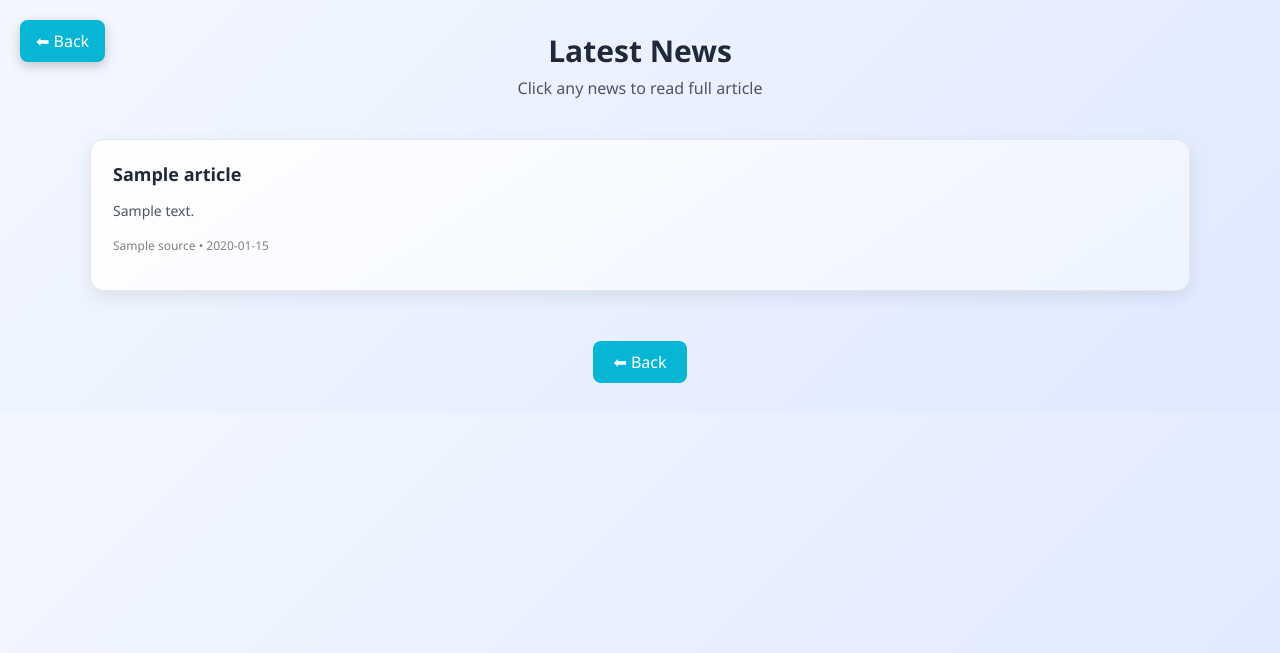
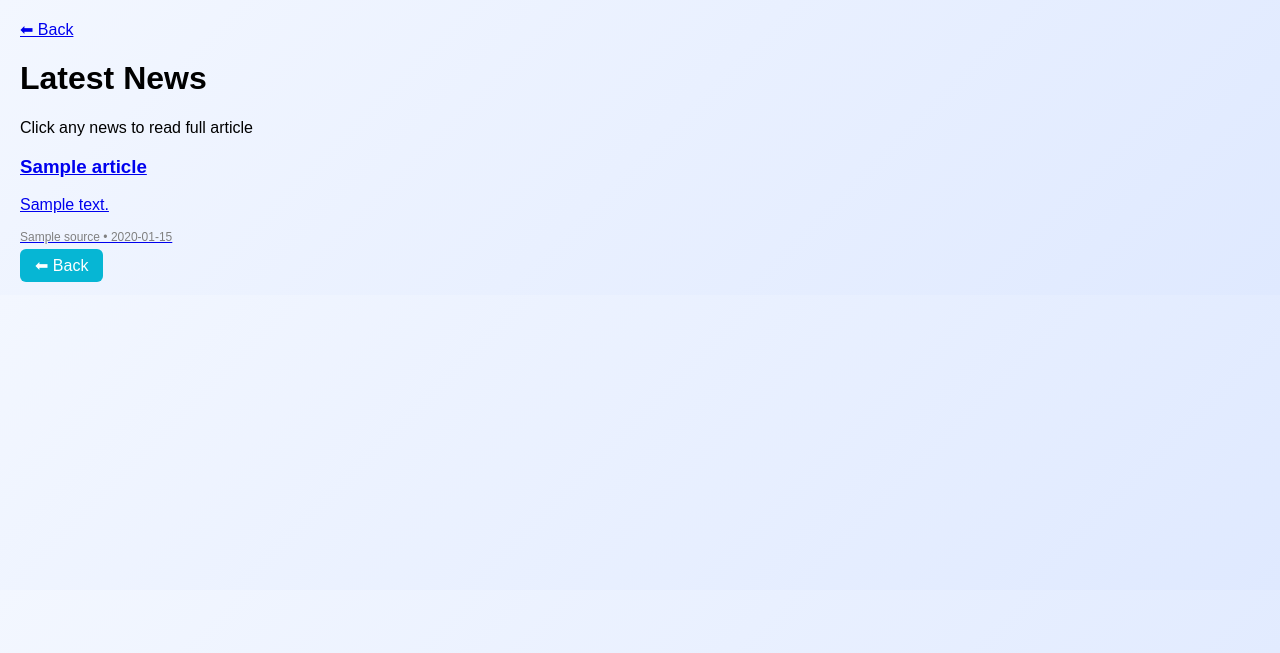
Before and after one commit to AshHole24/fake-news-detection, a Flask app: page /latest in a window 1280 px wide. Shown: the top 653 px of the page. Run offline with Flask 3, Linux system fonts and the light colour scheme; tables that the repository leaves empty hold one stand-in row (values such as "Sample post"); a database or web service that is not in the repository returns one stand-in record (values such as "Sample title"); data that the repository does not hold is empty; parts of the project's set-up code (start-up, migrations or seed data) failed here and were passed over.

Commit message:
Update style.css

```diff
--- a/static/style.css
+++ b/static/style.css
@@ -1,248 +1,56 @@
 body{
+font-family:Arial;
+background:linear-gradient(135deg,#f3f7ff,#dfe9ff);
+padding:20px;
 margin:0;
-font-family:Segoe UI, Arial;
-
-/* LIGHTER GRADIENT BACKGROUND */
-
-background:linear-gradient(135deg,#f3f7ff,#dfe9ff);
-
-padding:30px;
 }
 
-
-/* DASHBOARD CONTAINER */
-
 .container{
-max-width:1100px;
+max-width:800px;
 margin:auto;
-display:grid;
-grid-template-columns:1fr 400px;
-gap:20px;
+padding:10px;
 }
-
-
-/* CARD STYLE */
 
 .card{
 background:white;
-border-radius:14px;
-padding:22px;
-box-shadow:0 8px 22px rgba(0,0,0,0.08);
+padding:20px;
+border-radius:10px;
+width:100%;
+box-sizing:border-box;
 }
 
-
-/* GRADIENT CARD */
-
-.gradient-card{
-background:linear-gradient(145deg,#ffffff,#f2f6ff);
+h2{
+text-align:center;
 }
-
-
-/* HEADER */
-
-.header{
-grid-column:1/-1;
-display:flex;
-justify-content:space-between;
-align-items:center;
-}
-
-
-/* FIXED TEXTAREA ALIGNMENT */
 
 textarea{
 width:100%;
-height:140px;
-padding:14px;
-border-radius:10px;
-border:1px solid #d1d5db;
-font-size:14px;
+padding:12px;
+margin:10px 0;
+box-sizing:border-box;
+border-radius:8px;
+border:1px solid #ccc;
 resize:none;
-margin-top:10px;
-margin-bottom:10px;
-
-box-sizing:border-box;   /* ⭐ FIX ALIGNMENT */
-
-display:block;           /* ⭐ ensures proper card alignment */
-
-background:#f9fbff;
 }
-
-
-/* BUTTON */
 
 button{
 background:#0f766e;
 color:white;
+padding:10px;
 border:none;
-padding:12px 24px;
-border-radius:8px;
+border-radius:6px;
 cursor:pointer;
-font-weight:500;
-transition:0.2s;
 }
 
-button:hover{
-background:#0b5e58;
+.news-btn{
+background:#06b6d4;
+color:white;
+padding:8px 15px;
+text-decoration:none;
+border-radius:6px;
+margin-right:10px;
 }
-
-
-/* RESULT */
 
 .result{
 margin-top:15px;
-background:#eef4ff;
-padding:12px;
-border-radius:8px;
 }
-
-
-/* RIGHT COLUMN */
-
-.right{
-display:flex;
-flex-direction:column;
-gap:20px;
-}
-
-
-/* NEWS BUTTON */
-
-.news-btn{
-display:inline-block;
-background:#06b6d4;
-color:white;
-padding:10px 20px;
-border-radius:8px;
-text-decoration:none;
-margin-top:10px;
-}
-
-.news-btn:hover{
-background:#0891b2;
-}
-
-
-/* ===== LATEST NEWS PAGE ===== */
-
-
-/* CENTER HEADER */
-
-.latest-header{
-text-align:center;
-margin-bottom:30px;
-color:#1f2937;
-}
-
-.latest-header h1{
-margin:0;
-font-size:30px;
-}
-
-.latest-header p{
-margin-top:6px;
-color:#4b5563;
-}
-
-
-/* NEWS GRID */
-
-.news-grid{
-display:grid;
-grid-template-columns:repeat(auto-fit,minmax(420px,1fr));
-gap:25px;
-max-width:1100px;
-margin:auto;
-padding:10px;
-}
-
-
-/* CLICKABLE NEWS LINK */
-
-.news-link-card{
-text-decoration:none;
-color:inherit;
-}
-
-
-/* NEWS CARD */
-
-.news-card{
-background:linear-gradient(145deg,#ffffff,#eef4ff);
-padding:22px;
-border-radius:14px;
-box-shadow:0 6px 18px rgba(0,0,0,0.08);
-transition:0.25s;
-border:1px solid #e5e7eb;
-}
-
-.news-card:hover{
-transform:translateY(-4px);
-box-shadow:0 12px 28px rgba(0,0,0,0.15);
-}
-
-
-/* NEWS TITLE */
-
-.news-card h3{
-margin:0 0 10px 0;
-font-size:18px;
-color:#1f2937;
-}
-
-
-/* NEWS DESCRIPTION */
-
-.news-card p{
-font-size:14px;
-color:#4b5563;
-line-height:1.6;
-}
-
-
-/* ARTICLE PAGE */
-
-.article-container{
-max-width:900px;
-margin:auto;
-background:white;
-padding:30px;
-border-radius:12px;
-box-shadow:0 6px 18px rgba(0,0,0,0.08);
-}
-
-
-/* BACK BUTTON AREA */
-
-.back-container{
-text-align:center;
-margin-top:30px;
-}
-
-
-/* FLOATING BACK BUTTON */
-
-.floating-back{
-position:fixed;
-top:20px;
-left:20px;
-
-background:#06b6d4;
-color:white;
-
-padding:10px 16px;
-
-border-radius:8px;
-
-text-decoration:none;
-
-font-weight:500;
-
-box-shadow:0 4px 12px rgba(0,0,0,0.2);
-
-z-index:1000;
-}
-
-.floating-back:hover{
-background:#0891b2;
-}
```
